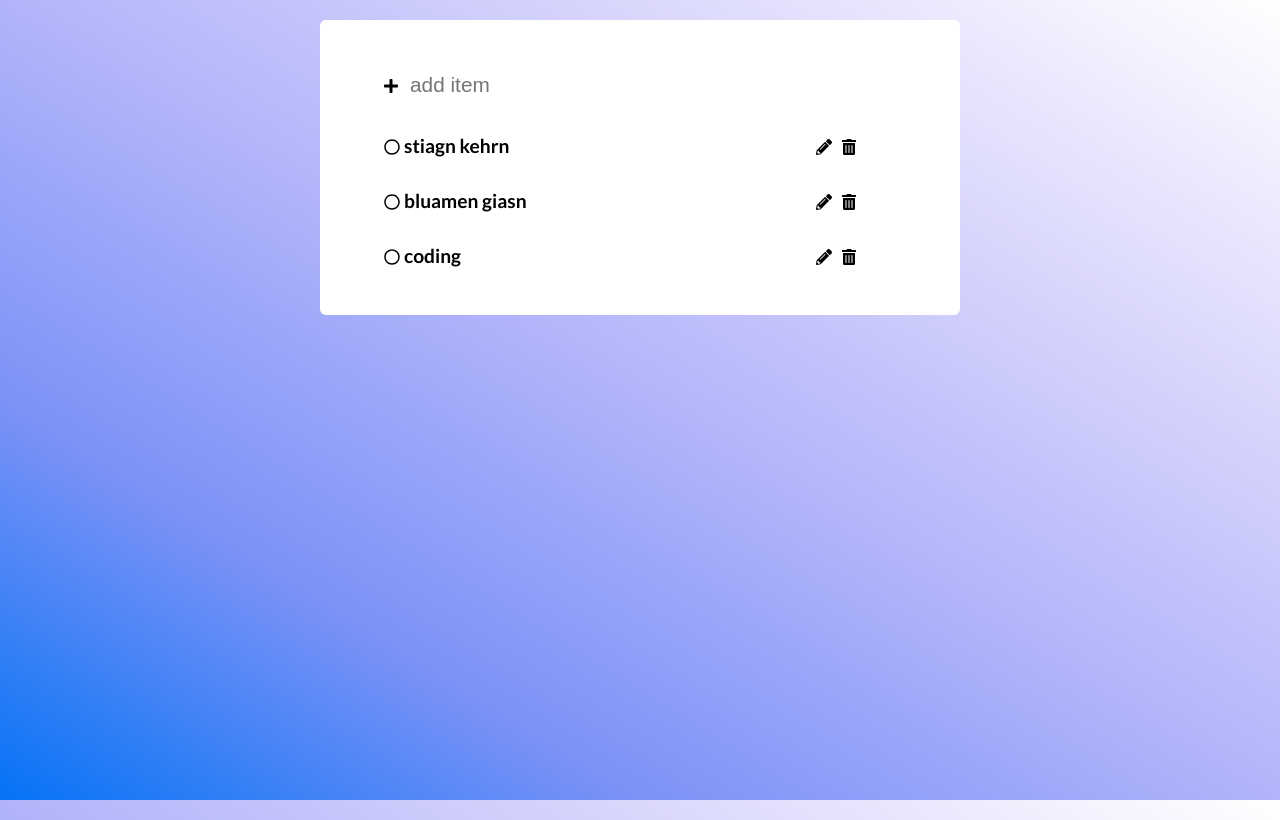
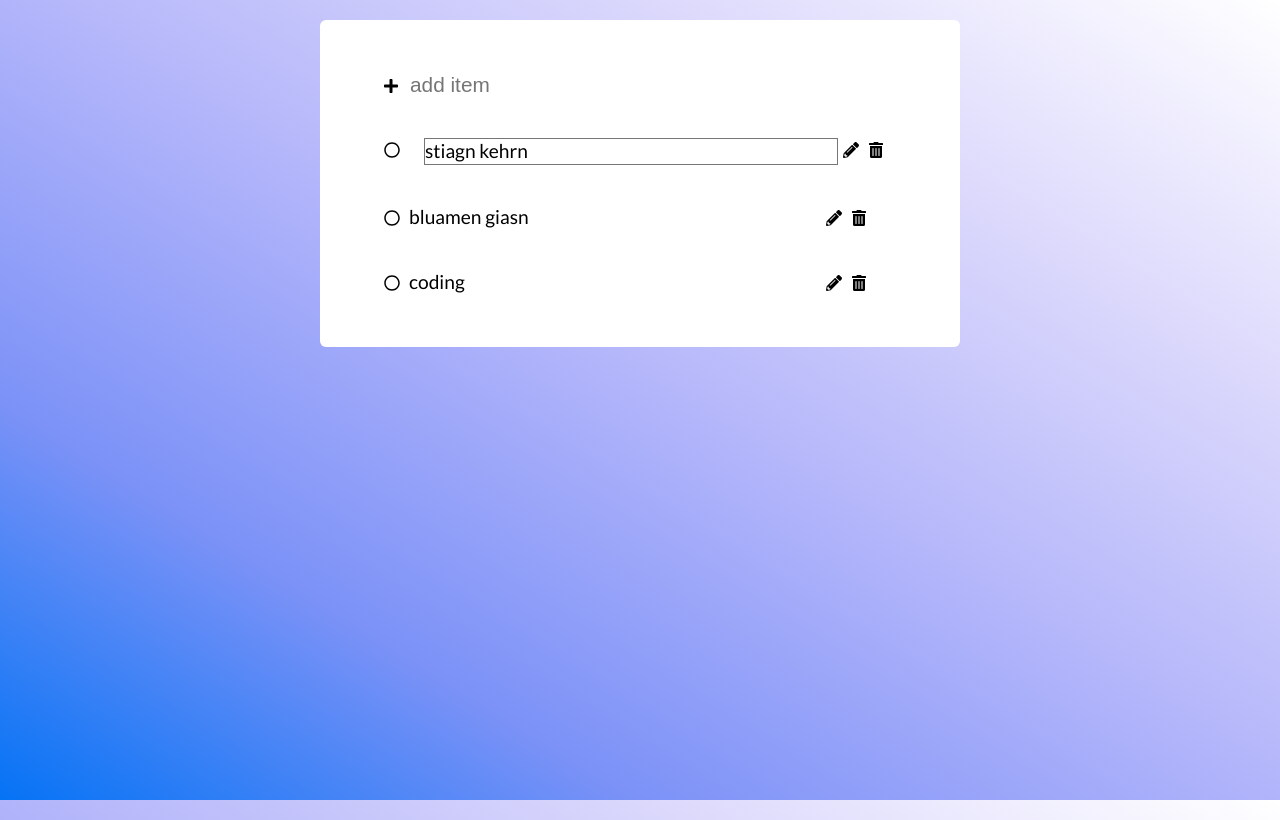
Before and after one commit to leitnerdominik/ReactTodoApp, a React app: page / in a window 1280 px wide. Both pictures are taken after a click on the element 829 px from the left and 146 px from the top of the page. Built offline with nearby package versions, Linux system fonts and the light colour scheme.

Commit message:
added editing

```diff
--- a/src/components/TodoItems/TodoItem/TodoItem.css
+++ b/src/components/TodoItems/TodoItem/TodoItem.css
@@ -1,10 +1,26 @@
-h2 {
+h2, textarea {
     display: inline-block;
     width: calc(100% - 100px);
     max-width: calc(100% - 100px);
     font-size: 1.2em;
     /* overflow: hidden; */
     word-wrap: break-word;
+    height: 25px;
+    margin: 20px 5px;
+    font-weight: 400;
+}
+
+textarea {
+    background: transparent;
+    /* border: none; */
+    outline: none;
+    resize: none;
+    margin-left: 20px;
+    width: 100%;
+    font-family: 'Lato', sans-serif;
+    font-weight: 400;
+    vertical-align: middle;
+    padding: 0;
 }
 
 svg {
--- a/src/components/TodoItems/TodoItem/TodoItem.js
+++ b/src/components/TodoItems/TodoItem/TodoItem.js
@@ -6,13 +6,19 @@ import { FontAwesomeIcon } from '@fortawesome/react-fontawesome';
 
 const todoItem = (props) => {
     const check = props.isCompleted ? "check-circle" : ["far", "circle"];
+
+    const edit = <textarea defaultValue={props.name} />
+    const title =  <h2 className={props.isCompleted ? "Completed" : null}>{props.name}</h2>
+
+    const item = props.isEditing ? edit : title;
+
     return (
         <div className="ContainerItem">
             <div className="checkItem" onClick={() => props.toggleItem(props.index)}>
                 <FontAwesomeIcon icon={check} />
             </div>
-            <h2 className={props.isCompleted ? "Completed" : null}>{props.name}</h2>
-            <div className="editItem">
+            {item}
+            <div className="editItem" onClick={() => props.toggleEdit(props.index)}>
                 <FontAwesomeIcon icon="pencil-alt"/>
             </div>
             <div className="deleteItem" onClick={() => props.deleteItem(props.index)}>
--- a/src/components/TodoItems/TodoItems.js
+++ b/src/components/TodoItems/TodoItems.js
@@ -12,7 +12,10 @@ const todoItems = (props) => {
                 index={index}
                 toggleItem={props.toggleItem}
                 isCompleted={item.isCompleted}
-                deleteItem={props.deleteItem}/>
+                deleteItem={props.deleteItem}
+                editItem={props.editItem}
+                toggleEdit={props.toggleEdit}
+                isEditing={item.isEditing}/>
         })}
         </div>
     );
--- a/src/container/Todo/Todo.js
+++ b/src/container/Todo/Todo.js
@@ -16,16 +16,19 @@ class Todo extends Component {
                     name: 'stiagn kehrn',
                     id: 1,
                     isCompleted: false,
+                    isEditing: false,
                 },
                 {
                     name: 'bluamen giasn',
                     id: 2,
                     isCompleted: false,
+                    isEditing: false,
                 },
                 {
                     name: 'coding',
                     id: 3,
                     isCompleted: false,
+                    isEditing: false,
                 },
             ]
         }
@@ -59,22 +62,29 @@ class Todo extends Component {
         this.setState({items: updatedItems});
     }
 
-    toggleItem(id) {
+    toggleItem(index) {
         const items = [...this.state.items];
-        const updatedItems = items.map((item) => {
-            if(id === item.id) {
-                item.isCompleted = !item.isCompleted;
-            }
-            return item;
-        });
+        items[index].isCompleted = !items[index].isCompleted;
 
-        this.setState({items: updatedItems});
+        this.setState({items});
 
     }
 
     deleteItem(index) {
         const items = [...this.state.items];
         items.splice(index, 1);
+        this.setState({items: items});
+    }
+
+    toggleEdit(index) {
+        const items = [...this.state.items];
+        items[index].isEditing = !items[index].isEditing;
+        this.setState({items: items});
+    }
+
+    editItem(value, index) {
+        const items = [...this.state.items];
+        items[index].name = value;
         this.setState({items: items});
     }
 
@@ -91,7 +101,9 @@ class Todo extends Component {
                 <TodoItems
                     items={this.state.items}
                     toggleItem={this.toggleItem.bind(this)}
-                    deleteItem={this.deleteItem.bind(this)} />
+                    deleteItem={this.deleteItem.bind(this)}
+                    editItem={this.editItem.bind(this)}
+                    toggleEdit={this.toggleEdit.bind(this)} />
             </div>
         );
 
```
